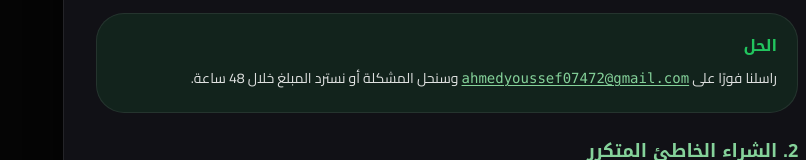
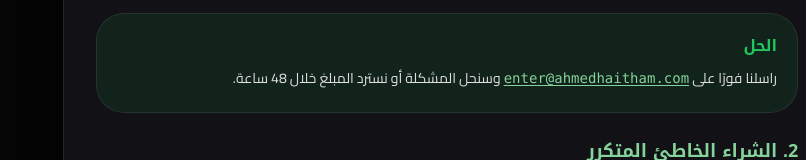
Before and after one commit to Selim-Dev/haitham, a Next.js app: page /refund in a window 1280 px wide. Shown: the part 3543-3703 px from the top of the page, without its empty margins (474-1280 px from the left). Built offline with nearby package versions, Linux system fonts and the light colour scheme; no server answers.

Commit message:
change email

```diff
--- a/other-pages/privacy-policy.html
+++ b/other-pages/privacy-policy.html
@@ -305,7 +305,7 @@
             <div class="highlight-box" style="margin-top: 20px;">
                 <h4>📧 للتواصل بخصوص بياناتك</h4>
                 <p>
-                    إذا كنت ترغب في ممارسة أي من حقوقك، تواصل معنا عبر: <strong>ahmedyoussef07472@gmail.com</strong>
+                    إذا كنت ترغب في ممارسة أي من حقوقك، تواصل معنا عبر: <strong>enter@ahmedhaitham.com</strong>
                 </p>
             </div>
         </div>
--- a/other-pages/refund-policy.html
+++ b/other-pages/refund-policy.html
@@ -208,7 +208,7 @@
 
             <div class="contact-box">
                 <h3>البريد الإلكتروني</h3>
-                <p><a href="mailto:ahmedyoussef07472@gmail.com">ahmedyoussef07472@gmail.com</a></p>
+                <p><a href="mailto:enter@ahmedhaitham.com">enter@ahmedhaitham.com</a></p>
                 <p style="margin-top: 15px; font-size: 0.95rem; color: #555;">
                     بعنوان الإيميل: "طلب استرداد - لعبة الاختبارات - [رقم الطلب/Transaction ID]"
                 </p>
@@ -317,7 +317,7 @@
             <div class="success-box">
                 <h4>الحل:</h4>
                 <p>
-                    راسلنا فوراً عبر <strong>ahmedyoussef07472@gmail.com</strong>، وسنعيد إرسال الكتاب أو نحل المشكلة خلال 48 ساعة.
+                    راسلنا فوراً عبر <strong>enter@ahmedhaitham.com</strong>، وسنعيد إرسال الكتاب أو نحل المشكلة خلال 48 ساعة.
                 </p>
             </div>
 
@@ -393,7 +393,7 @@
 
             <div class="contact-box">
                 <h3>البريد الإلكتروني</h3>
-                <p><a href="mailto:ahmedyoussef07472@gmail.com">ahmedyoussef07472@gmail.com</a></p>
+                <p><a href="mailto:enter@ahmedhaitham.com">enter@ahmedhaitham.com</a></p>
                 <p style="margin-top: 15px; font-size: 0.95rem; color: #555;">
                     العنوان: طلب استرداد - لعبة الاختبارات - [رقم الطلب]
                 </p>
--- a/other-pages/shipping-policy.html
+++ b/other-pages/shipping-policy.html
@@ -310,7 +310,7 @@
 
             <div class="contact-box">
                 <h3>📧 تواصل معنا</h3>
-                <p>البريد الإلكتروني: <a href="mailto:ahmedyoussef07472@gmail.com">ahmedyoussef07472@gmail.com</a></p>
+                <p>البريد الإلكتروني: <a href="mailto:enter@ahmedhaitham.com">enter@ahmedhaitham.com</a></p>
                 <p style="margin-top: 15px; font-size: 0.95rem;">
                     عنوان الإيميل: "مشكلة في استلام المنتج - [رقم الطلب]"
                 </p>
@@ -346,7 +346,7 @@
             <h3>المشكلة 2: رابط التحميل لا يعمل أو منتهي الصلاحية</h3>
             <p><strong>الحل:</strong></p>
             <p>
-                تواصل معنا فوراً عبر <a href="mailto:ahmedyoussef07472@gmail.com">ahmedyoussef07472@gmail.com</a> مع إرفاق رقم الطلب، وسنرسل لك رابط تحميل جديد خلال 24 ساعة.
+                تواصل معنا فوراً عبر <a href="mailto:enter@ahmedhaitham.com">enter@ahmedhaitham.com</a> مع إرفاق رقم الطلب، وسنرسل لك رابط تحميل جديد خلال 24 ساعة.
             </p>
 
             <h3>المشكلة 3: الملف تالف أو لا يعرض المحتوى بشكل صحيح</h3>
@@ -363,7 +363,7 @@
                 إذا فقدت الملف لأي سبب (حذف خطأ، تلف الجهاز، إلخ)، يمكنك طلب <strong>إعادة إرسال مجانية واحدة</strong> خلال <strong>90 يوماً</strong> من تاريخ الشراء الأصلي.
             </p>
             <p>
-                للطلب، أرسل إيميل إلى: <a href="mailto:ahmedyoussef07472@gmail.com">ahmedyoussef07472@gmail.com</a> مع ذكر رقم الطلب الأصلي والبريد الإلكتروني المستخدم في الشراء.
+                للطلب، أرسل إيميل إلى: <a href="mailto:enter@ahmedhaitham.com">enter@ahmedhaitham.com</a> مع ذكر رقم الطلب الأصلي والبريد الإلكتروني المستخدم في الشراء.
             </p>
             <div class="alert-box">
                 <p>
@@ -415,7 +415,7 @@
             </p>
             <div class="contact-box">
                 <h3>📧 البريد الإلكتروني</h3>
-                <p><a href="mailto:ahmedyoussef07472@gmail.com">ahmedyoussef07472@gmail.com</a></p>
+                <p><a href="mailto:enter@ahmedhaitham.com">enter@ahmedhaitham.com</a></p>
                 <p style="margin-top: 15px; font-size: 0.95rem;">
                     ⏱️ وقت الرد: 24-48 ساعة
                 </p>
--- a/other-pages/terms-and-conditions.html
+++ b/other-pages/terms-and-conditions.html
@@ -279,7 +279,7 @@
             <div class="contact-box">
                 <h3>📧 راسلنا للحصول على ترخيص خاص</h3>
                 <p>
-                    البريد الإلكتروني: <a href="mailto:ahmedyoussef07472@gmail.com">ahmedyoussef07472@gmail.com</a>
+                    البريد الإلكتروني: <a href="mailto:enter@ahmedhaitham.com">enter@ahmedhaitham.com</a>
                 </p>
             </div>
         </div>
--- a/src/app/(public)/about/page.tsx
+++ b/src/app/(public)/about/page.tsx
@@ -168,11 +168,11 @@ export default function AboutPage() {
         <p>
           البريد الإلكتروني:{" "}
           <a
-            href="mailto:ahmedyoussef07472@gmail.com"
+            href="mailto:enter@ahmedhaitham.com"
             dir="ltr"
             className="font-mono"
           >
-            ahmedyoussef07472@gmail.com
+            enter@ahmedhaitham.com
           </a>
         </p>
       </Callout>
--- a/src/app/(public)/contact/page.tsx
+++ b/src/app/(public)/contact/page.tsx
@@ -21,7 +21,7 @@ export const metadata: Metadata = {
 
 const WHATSAPP_NUMBER_INTL = "+20 151 571 7713";
 const WHATSAPP_URL = "https://wa.me/201515717713";
-const EMAIL_ADDRESS = "ahmedyoussef07472@gmail.com";
+const EMAIL_ADDRESS = "enter@ahmedhaitham.com";
 
 export default function ContactPage() {
   return (
--- a/src/app/(public)/delivery/page.tsx
+++ b/src/app/(public)/delivery/page.tsx
@@ -203,11 +203,11 @@ export default function DeliveryPage() {
           <p>
             البريد:{" "}
             <a
-              href="mailto:ahmedyoussef07472@gmail.com"
+              href="mailto:enter@ahmedhaitham.com"
               dir="ltr"
               className="font-mono"
             >
-              ahmedyoussef07472@gmail.com
+              enter@ahmedhaitham.com
             </a>
           </p>
           <p className="mt-2 text-xs">
--- a/src/app/(public)/privacy/page.tsx
+++ b/src/app/(public)/privacy/page.tsx
@@ -177,11 +177,11 @@ export default function PrivacyPage() {
           <p>
             تواصل معنا عبر:{" "}
             <a
-              href="mailto:ahmedyoussef07472@gmail.com"
+              href="mailto:enter@ahmedhaitham.com"
               dir="ltr"
               className="font-mono"
             >
-              ahmedyoussef07472@gmail.com
+              enter@ahmedhaitham.com
             </a>
           </p>
         </Callout>
--- a/src/app/(public)/refund/page.tsx
+++ b/src/app/(public)/refund/page.tsx
@@ -99,11 +99,11 @@ export default function RefundPage() {
         >
           <p>
             <a
-              href="mailto:ahmedyoussef07472@gmail.com"
+              href="mailto:enter@ahmedhaitham.com"
               dir="ltr"
               className="font-mono"
             >
-              ahmedyoussef07472@gmail.com
+              enter@ahmedhaitham.com
             </a>
           </p>
           <p className="mt-2 text-xs">
@@ -238,11 +238,11 @@ export default function RefundPage() {
           <p>
             راسلنا فورًا على{" "}
             <a
-              href="mailto:ahmedyoussef07472@gmail.com"
+              href="mailto:enter@ahmedhaitham.com"
               dir="ltr"
               className="font-mono"
             >
-              ahmedyoussef07472@gmail.com
+              enter@ahmedhaitham.com
             </a>{" "}
             وسنحل المشكلة أو نسترد المبلغ خلال 48 ساعة.
           </p>
--- a/src/app/(public)/terms/page.tsx
+++ b/src/app/(public)/terms/page.tsx
@@ -190,11 +190,11 @@ export default function TermsPage() {
           <p>
             راسلنا على:{" "}
             <a
-              href="mailto:ahmedyoussef07472@gmail.com"
+              href="mailto:enter@ahmedhaitham.com"
               dir="ltr"
               className="font-mono"
             >
-              ahmedyoussef07472@gmail.com
+              enter@ahmedhaitham.com
             </a>
           </p>
         </Callout>
```
